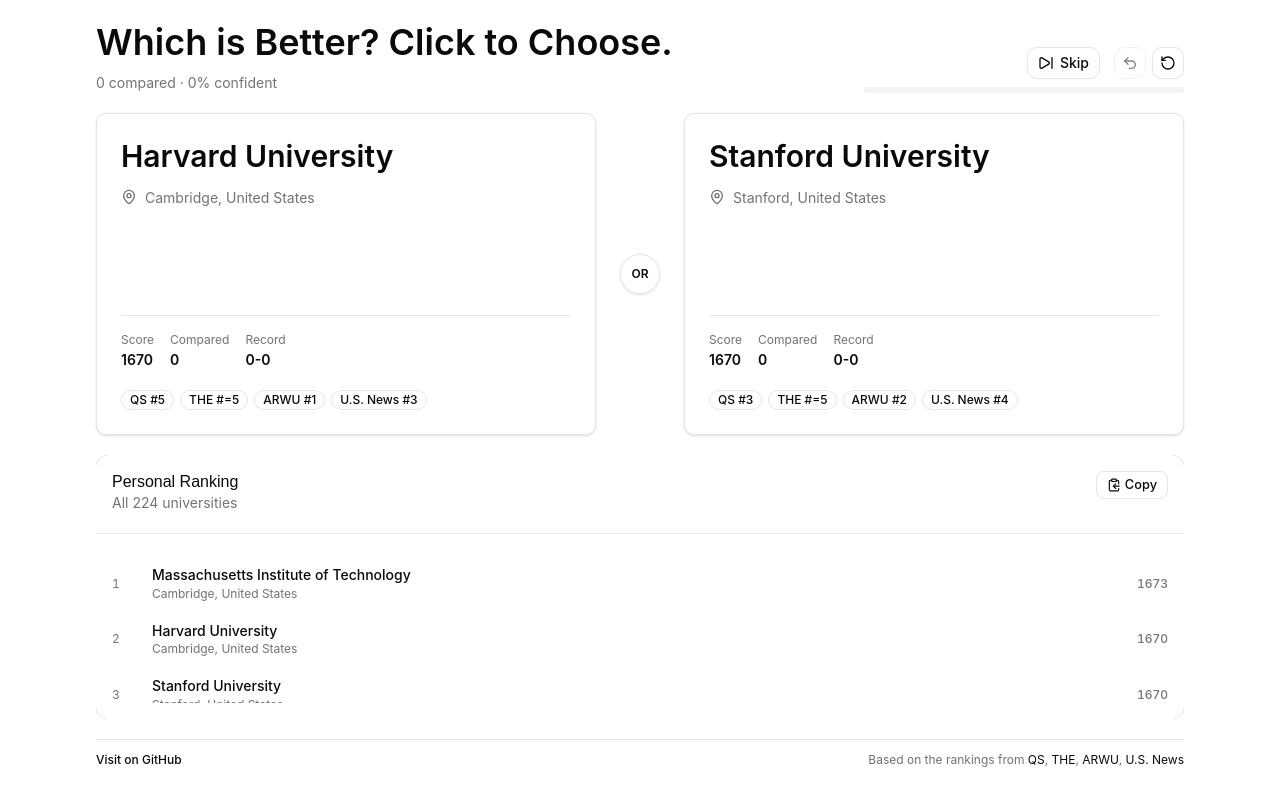
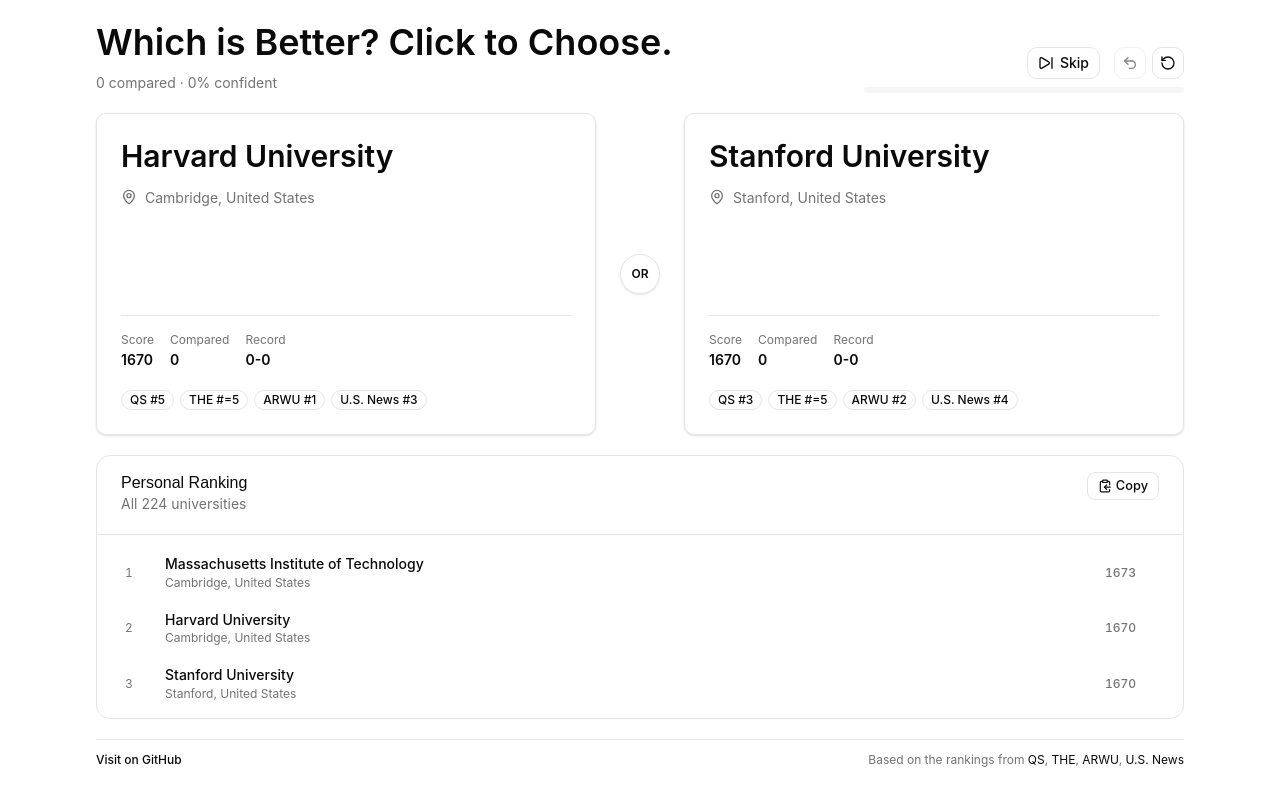
Before and after one commit to sichengchen/rank-your-uni, a React (Vite) app: page / in a window 1280 px wide. Built offline with nearby package versions, Linux system fonts and the light colour scheme.

Commit message:
fix: repair ranking panel spacing

```diff
--- a/src/app.tsx
+++ b/src/app.tsx
@@ -175,9 +175,9 @@ export function App() {
             )}
           </section>
 
-          <aside className="lg:min-h-0 lg:flex-1 lg:basis-0 lg:overflow-hidden">
-            <Card className="h-[min(520px,calc(100vh-2.5rem))] lg:h-full lg:min-h-0">
-              <CardHeader className="border-b">
+          <aside className="lg:min-h-0 lg:flex-1 lg:basis-0">
+            <Card className="h-[min(520px,calc(100vh-2.5rem))] gap-0 border border-border py-0 ring-0 lg:h-full lg:min-h-0">
+              <CardHeader className="border-b px-5 py-4 sm:px-6">
                 <div className="flex items-start justify-between gap-3">
                   <div>
                     <CardTitle>Personal Ranking</CardTitle>
@@ -191,7 +191,7 @@ export function App() {
                   </Button>
                 </div>
               </CardHeader>
-              <CardContent className="min-h-0 flex-1 overflow-y-auto px-2 py-2">
+              <CardContent className="min-h-0 flex-1 overflow-y-auto px-4 pb-6 pr-5 pt-3 [scrollbar-gutter:stable] sm:px-5 sm:pr-6">
                 <ol className="space-y-1">
                   {ordered.map((university, index) => {
                     const rating = session.ratings[university.id];
```
